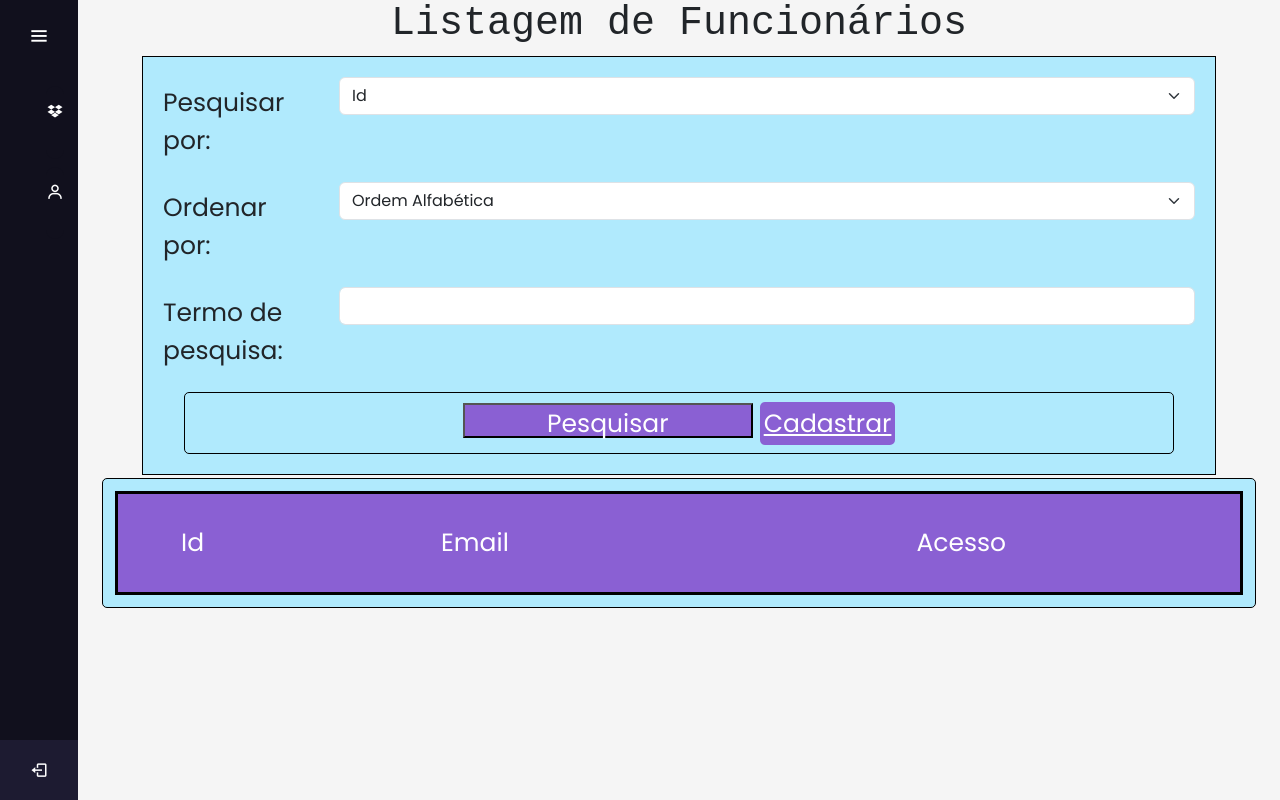
After one commit to LuizSuperman1/The-Cargos, a PHP site: page /templates/funcionario-view.php in a window 1280 px wide. The commit adds this page. Run offline with PHP 8.4, Linux system fonts and the light colour scheme; the visitor is signed in with stand-in values (Sample User, id 1); data that the repository does not hold is empty; some libraries are stand-ins or nearby versions.

Commit message:
tentativa 1 de criar tela de funcionario

```diff
--- /dev/null
+++ b/templates/funcionario-view.php
@@ -0,0 +1,143 @@
+<?php
+
+include("../static/php/conexao.php");
+include("../static/php/protect.php");
+
+?>
+<!DOCTYPE html>
+<html lang="pt-br" dir="ltr">
+
+<head>
+    <meta charset="UTF-8">
+    <link href='https://unpkg.com/boxicons@2.0.7/css/boxicons.min.css' rel='stylesheet'>
+    <meta name="viewport" content="width=device-width, initial-scale=1.0">
+    <link rel="stylesheet" href="../static/css/style-estoque-antigo.css">
+    <link rel="stylesheet" href="../static/css/style-estoque.css">
+    <link rel="stylesheet" href="../static/css/style-sidebar.css">
+    <link href="https://cdn.jsdelivr.net/npm/bootstrap@5.3.2/dist/css/bootstrap.min.css" rel="stylesheet"
+        integrity="sha384-T3c6CoIi6uLrA9TneNEoa7RxnatzjcDSCmG1MXxSR1GAsXEV/Dwwykc2MPK8M2HN" crossorigin="anonymous">
+    <script src="https://cdn.jsdelivr.net/npm/bootstrap@5.3.2/dist/js/bootstrap.bundle.min.js"
+        integrity="sha384-C6RzsynM9kWDrMNeT87bh95OGNyZPhcTNXj1NW7RuBCsyN/o0jlpcV8Qyq46cDfL"
+        crossorigin="anonymous"></script>
+    <title>Listagem de Funcionários</title>
+</head>
+
+<body>
+    <?php include("sidebar1.php") ?>
+
+    <h1>Listagem de Funcionários</h1>
+    <div class="div-form">
+        <form action="">
+            <div class="row mb-3">
+                <label for="cat-label" class="col-sm-2 col-form-label">Pesquisar por:</label>
+                <div class="col-sm-10">
+                    <select name="cat-choice" class="mb-3 form-select">
+                        <option value="id">Id</option>
+                        <option value="email">Email</option>
+                        <option value="acesso">Acesso</option>
+                    </select>
+                </div>
+            </div>
+            <div class="row mb-3">
+                <label for="ordem-label" class="col-sm-2 col-form-label">Ordenar por:</label>
+                <div class="col-sm-10">
+                    <select name="ordem-choice" class="mb-3 form-select">
+                        <option value="alfabeto">Ordem Alfabética</option>
+                        <option value="id">Id</option>
+                    </select>
+                </div>
+            </div>
+            <div class="row mb-3">
+                <label for="inputNome" class="col-sm-2 col-form-label">Termo de pesquisa:</label>
+                <div class="col-sm-10">
+                    <input type="text" class="form-control" id="inputNome" name="busca" value="<?php if (isset($_GET['busca']))
+                        echo $_GET['busca'] ?>">
+                    </div>
+                </div>
+                <div id="botoes">
+                    <button type="submit">Pesquisar</button>
+                    <a class="link-prod" href="funcionario-cadastro.php">Cadastrar</a>
+                </div>
+            </form>
+        </div>
+
+        <div id="saida">
+            <table width="100%" height="5%">
+                <tr>
+                    <td>
+                        Id
+                    </td>
+                    <td>
+                        Email
+                    </td>
+                    <td>
+                        Acesso
+                    </td>
+                </tr>
+                <?php
+
+                    if (isset($_GET['busca'])) {
+                        if (strlen($_GET['busca']) > 0) {
+                            $pesquisa = $_GET['busca'];
+                            switch ($_GET['cat-choice']) {
+                                case 'id':
+                                    $cat_choose = "Id_Adm = '" . $pesquisa . "'";
+                                    break;
+                                case 'email':
+                                    $cat_choose = "Email LIKE '%" . $pesquisa . "%'";
+                                    break;
+                                case 'acesso':
+                                    $cat_choose = "Acesso = '" . $pesquisa . "'";
+                                    break;
+                                default:
+                                    $cat_choose = "Id_Adm = '" . $pesquisa . "'";
+                            }
+                            switch ($_GET['ordem-choice']) {
+                                case 'alfabeto':
+                                    $ordem_choose = "ORDER BY Email ASC";
+                                    break;
+                                case 'id':
+                                    $ordem_choose = "ORDER BY Id_Adm ASC";
+                                    break;
+                                default:
+                                    $ordem_choose = "ORDER BY Email ASC";
+                            }
+                            $sql_code = "SELECT * FROM admin WHERE $cat_choose $ordem_choose";
+                        } else {
+                            $sql_code = "SELECT * FROM admin";
+                        }
+                    } else {
+                        $sql_code = "SELECT * FROM admin";
+                    }
+                    $sql_query = $conn->prepare($sql_code);
+                    $sql_query->execute();
+
+                    while ($dados = $sql_query->fetch(PDO::FETCH_ASSOC)) {
+                        ?>
+                <tr>
+                    <td>
+                        <?php print $dados['Id_Adm']; ?>
+                    </td>
+                    <td>
+                        <?php print $dados['Email']; ?>
+                    </td>
+                    <td>
+                        <?php print $dados['Acesso']; ?>
+                    </td>
+                    <td>
+                    <td>
+                        <a class="link-prod"
+                            href="../templates/funcionario-edit.php?id=<?php echo $dados['Id_Adm'] ?>">Editar</a>
+                        <a class="link-prod"
+                            onclick="if(confirm('Tem certeza que deseja excluir?')){location.href='/the_cargos/static/php/func-delete.php?id=<?php echo $dados['Id_Adm'] ?>';}else{false;}">Excluir</a>
+                    </td>
+                </tr>
+                <?php
+                    }
+                    ?>
+        </table>
+    </div>
+    <?php include("sidebar2.php") ?>
+</body>
+
+</html>
--- a/templates/produto-cadastro.php
+++ b/templates/produto-cadastro.php
@@ -35,6 +35,12 @@ include("../static/php/protect.php");
                     <input type="text" class="form-control" id="inputNome" name="nome-prod">
                 </div>
             </div>
+            <!--<div class="row mb-3">
+                <label for="inputNome" class="col-sm-2 col-form-label">Modelo:</label>
+                <div class="col-sm-10">
+                    <input type="text" class="form-control" id="inputNome" name="model-prod">
+                </div>
+            </div>-->
             <div class="row mb-3">
                 <label for="inputTamanho" class="col-sm-2 col-form-label">Tamanho:</label>
                 <div class="col-sm-10">
--- a/templates/sidebar1.php
+++ b/templates/sidebar1.php
@@ -13,7 +13,7 @@
             <span class="tooltip">Listagem de Produtos</span>
         </li>
         <li>
-            <a href="produto-view.php">
+            <a href="funcionario-view.php">
                 <i class='bx bx-user'></i>
                 <span class="links_name">Funcionários</span>
             </a>
```
Also changed, not shown: templates/funcionario-cadastro.php (added), templates/funcionario-edit.php (added).
